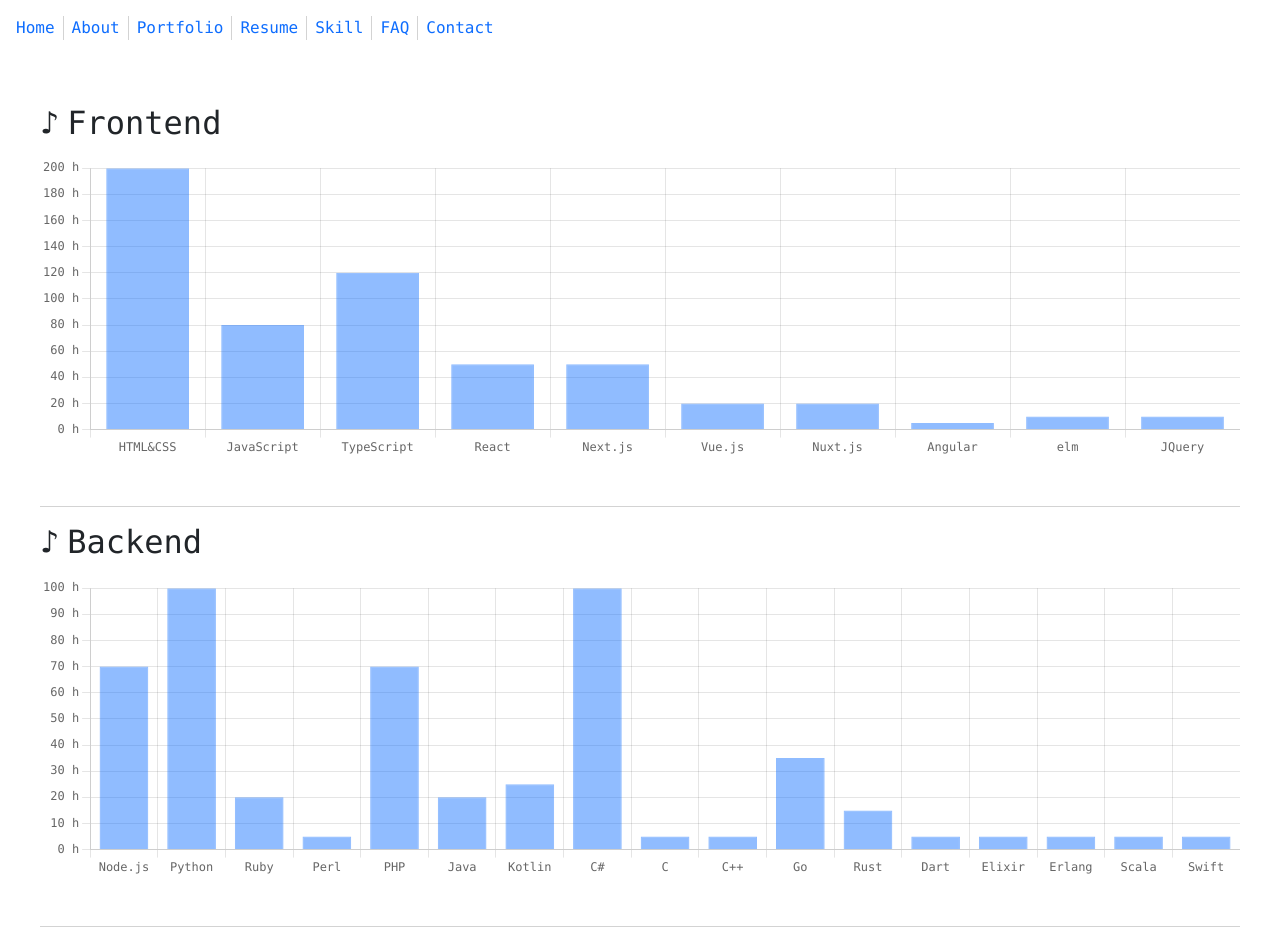
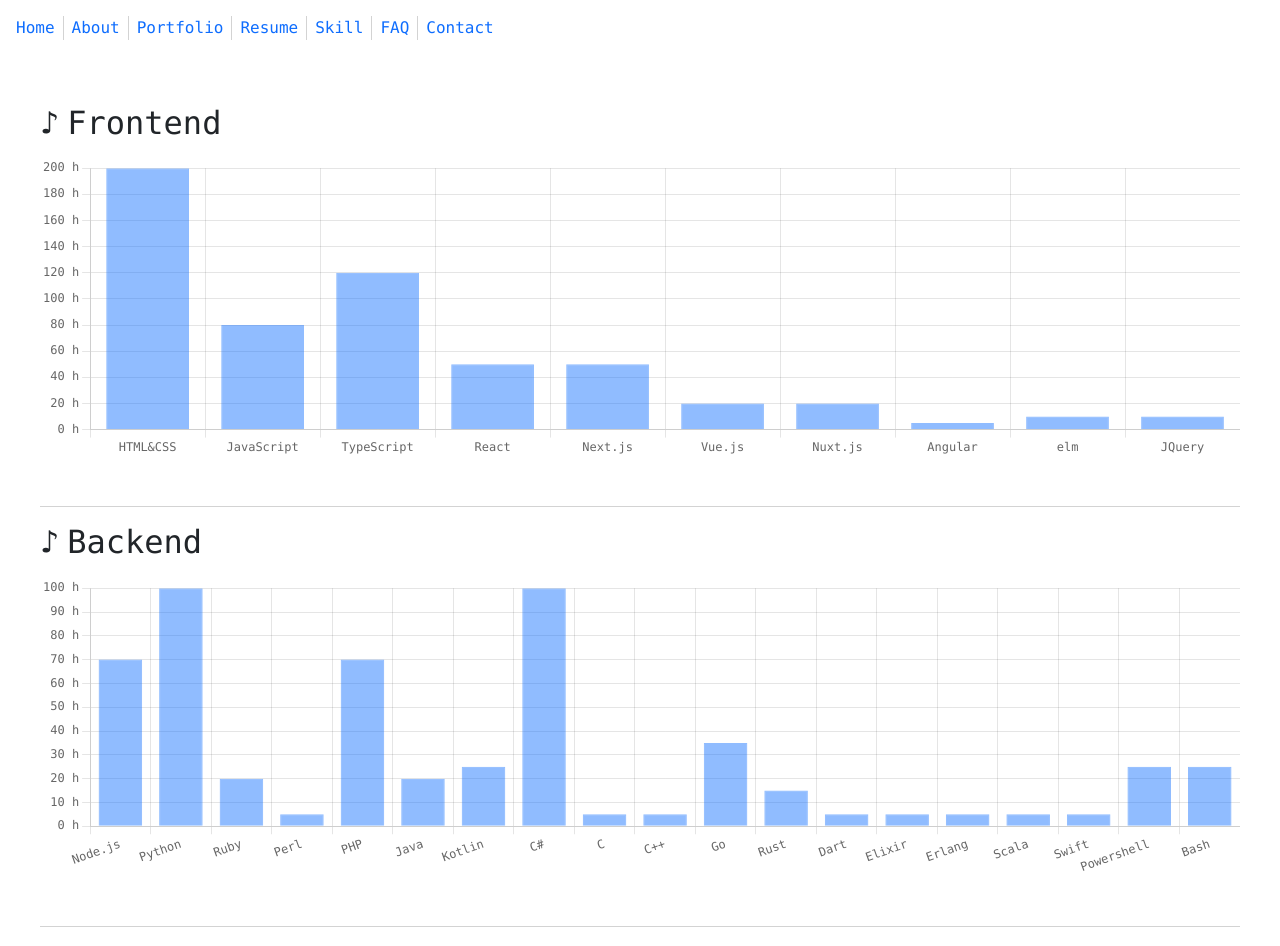
Before and after one commit to osawa-koki/osawa-koki, a Next.js app in the folder portfolio/: page /skill in a window 1280 px wide. Shown: the top 946 px of the page. Built offline with nearby package versions, Linux system fonts and the light colour scheme.

Commit message:
スキル追加した。

```diff
--- a/portfolio/data/skill.ts
+++ b/portfolio/data/skill.ts
@@ -5,6 +5,7 @@
   | 'Database'
   | 'OS'
   | 'Cloud'
+  | 'Service'
 
 type ChartData = {
   labels: string[];
@@ -54,6 +55,8 @@
   { name: "Erlang", hours: 5, category: "Backend" },
   { name: "Scala", hours: 5, category: "Backend" },
   { name: "Swift", hours: 5, category: "Backend" },
+  { name: "Powershell", hours: 25, category: "Backend" },
+  { name: "Bash", hours: 25, category: "Backend" },
 
   // Database
   { name: "MySQL", hours: 50, category: "Database" },
@@ -75,6 +78,13 @@
   { name: "GCP", hours: 15, category: "Cloud" },
   { name: "Heroku", hours: 15, category: "Cloud" },
   { name: "Render", hours: 15, category: "Cloud" },
+
+  // Service
+  { name: "GitHub", hours: 100, category: "Service" },
+  { name: "Apache", hours: 50, category: "Service" },
+  { name: "Nginx", hours: 50, category: "Service" },
+  { name: "Docker", hours: 50, category: "Service" },
+
 ];
 
 const _skill_frontend = _skill.filter((s) => s.category === "Frontend");
```
